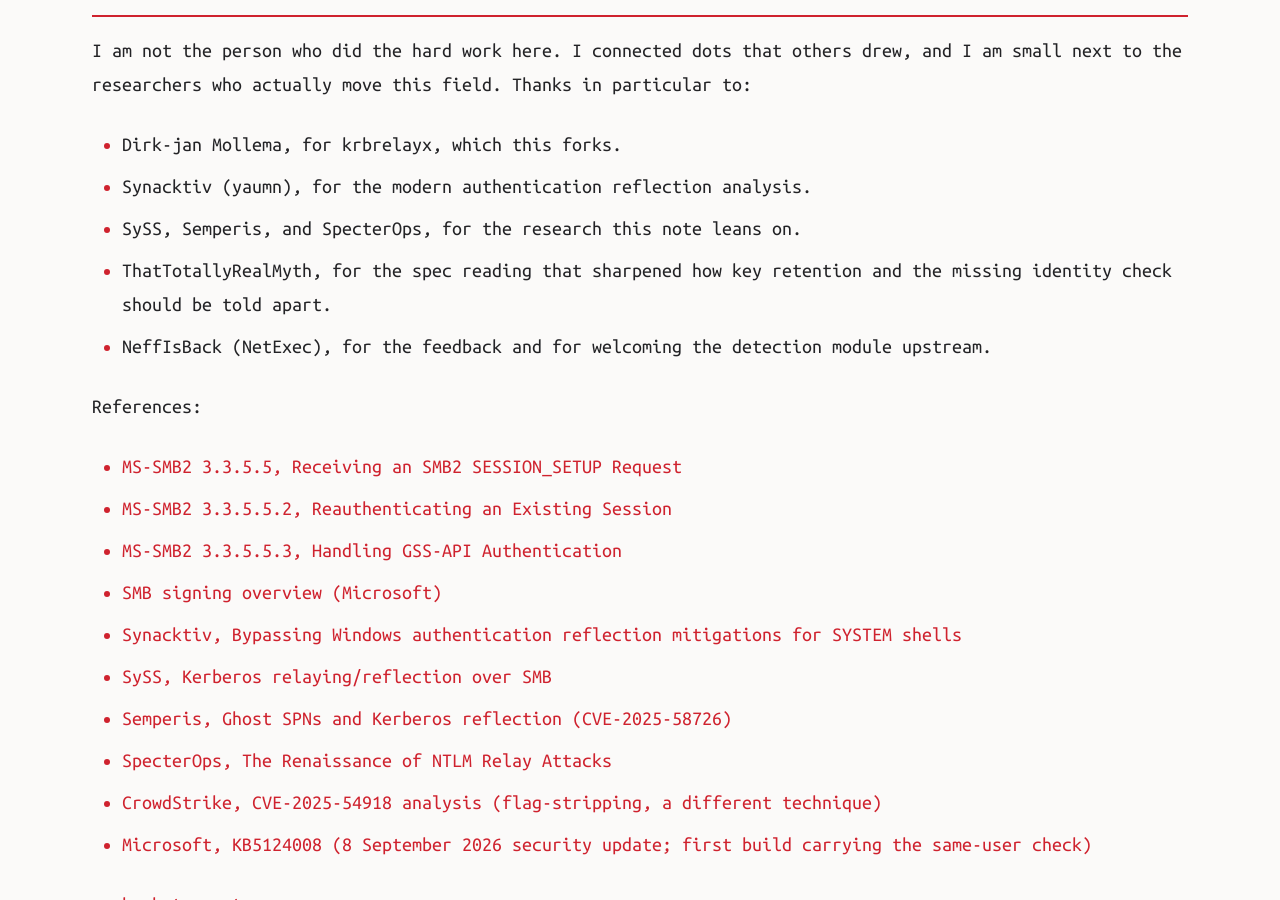
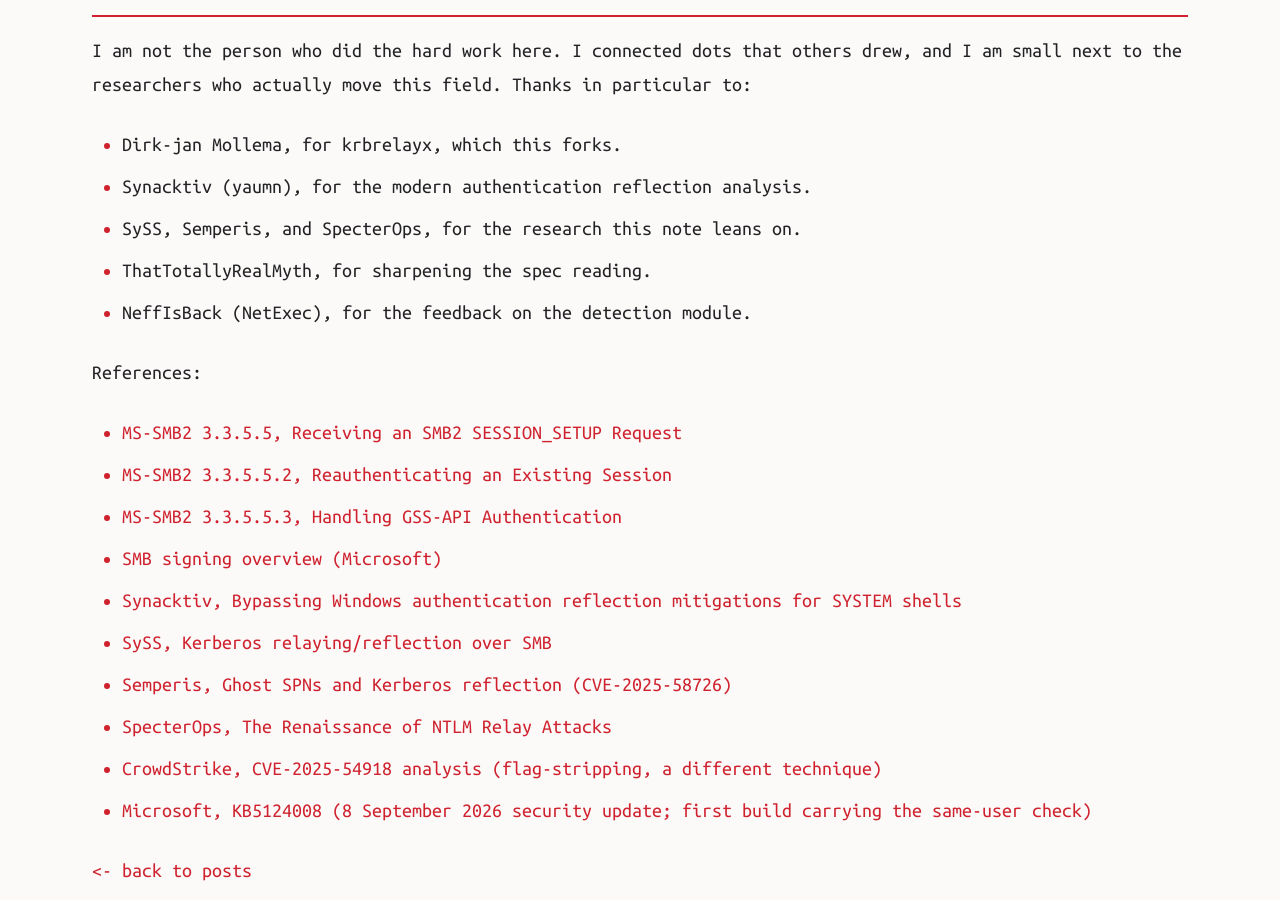
Before and after one commit to aas-n/Blackfield, a Jekyll site: the page built from _posts/2026-10-21-defeating-enforced-smb-signing.md, in a window 1280 px wide and 900 px high, scrolled down 6534 px. Built offline with Jekyll 4.4.1, drawn with Linux system fonts in a browser that asks for light colours.

Commit message:
post: trim credit lines

```diff
--- a/_posts/2026-10-21-defeating-enforced-smb-signing.md
+++ b/_posts/2026-10-21-defeating-enforced-smb-signing.md
@@ -201,8 +201,8 @@
 - Dirk-jan Mollema, for krbrelayx, which this forks.
 - Synacktiv (yaumn), for the modern authentication reflection analysis.
 - SySS, Semperis, and SpecterOps, for the research this note leans on.
-- ThatTotallyRealMyth, for the spec reading that sharpened how key retention and the missing identity check should be told apart.
-- NeffIsBack (NetExec), for the feedback and for welcoming the detection module upstream.
+- ThatTotallyRealMyth, for sharpening the spec reading.
+- NeffIsBack (NetExec), for the feedback on the detection module.
 
 References:
 
```
